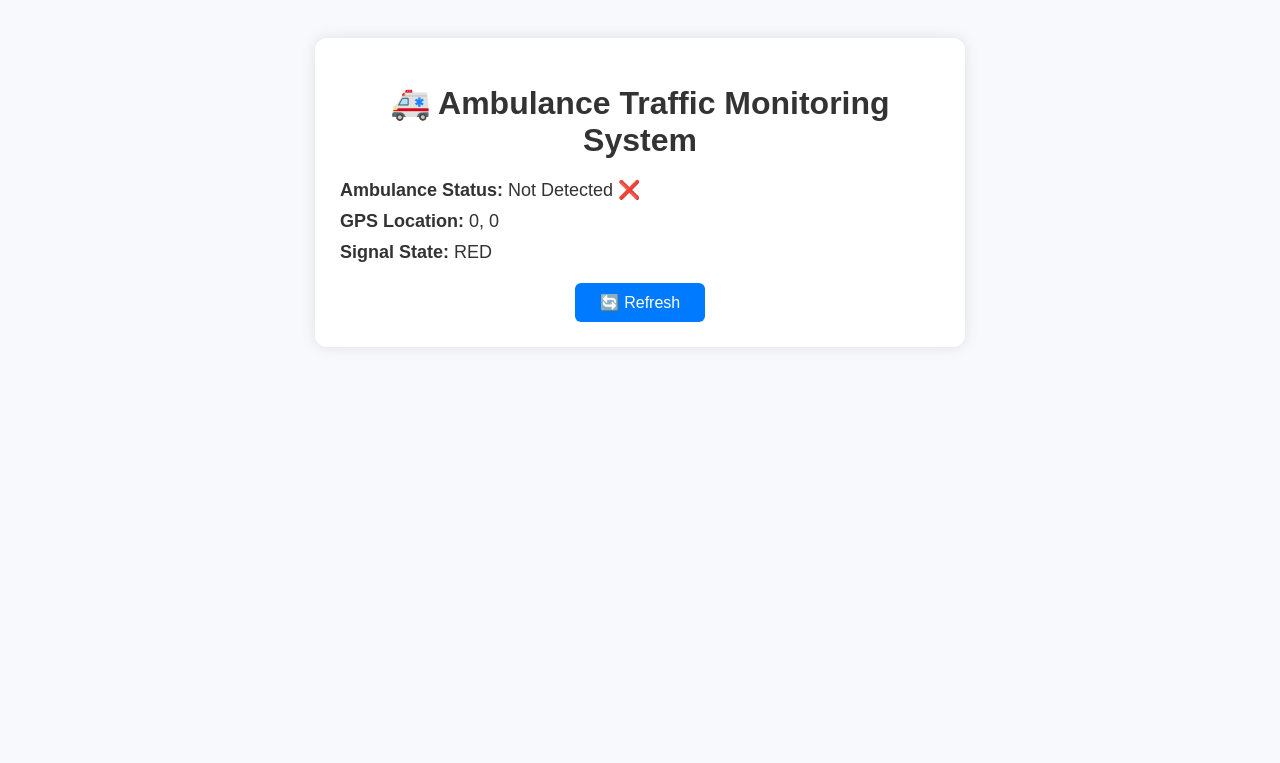
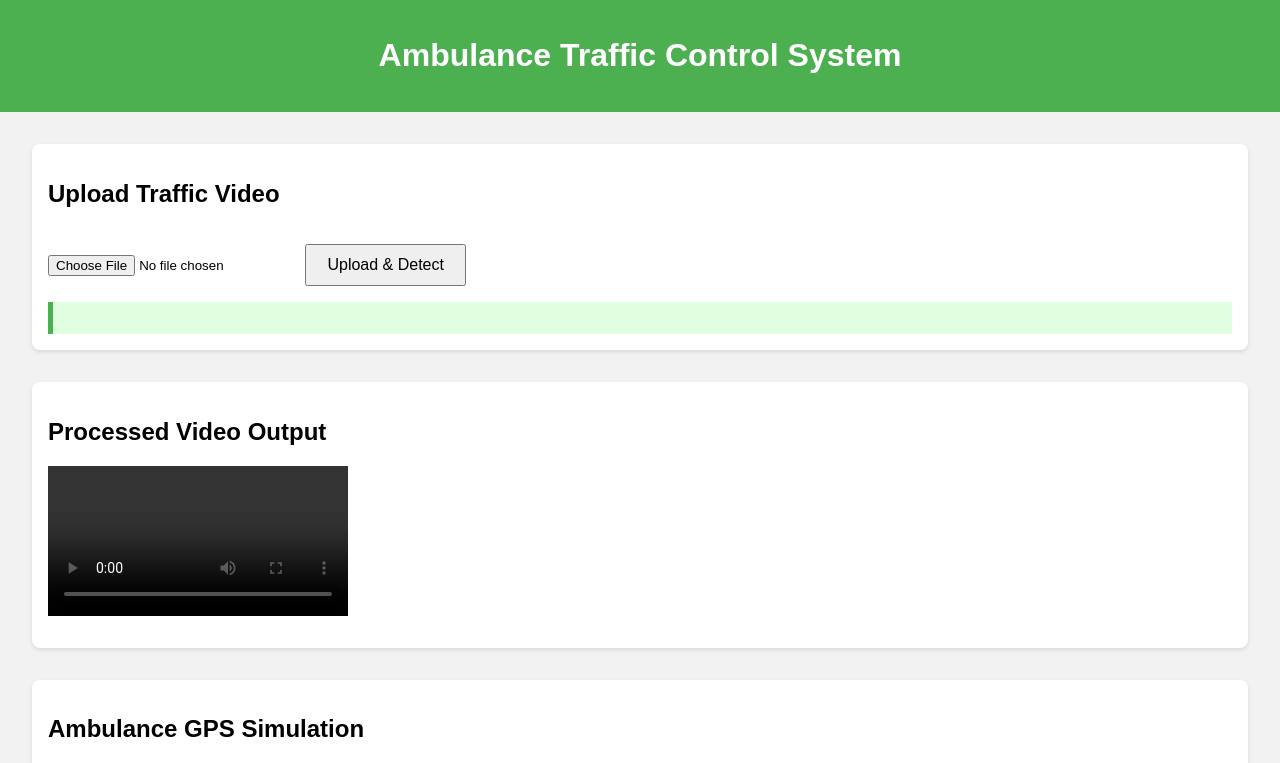
Before and after one commit to CartoonSketch/ATS-Project, a Flask app: page / in a window 1280 px wide. Shown: the top 763 px of the page. Before the commit the page ends 322 px from the top, so only its background shows below. Run offline with Flask 3, Linux system fonts and the light colour scheme.

Commit message:
Update index.html

```diff
--- a/flask_server/templates/index.html
+++ b/flask_server/templates/index.html
@@ -1,40 +1,132 @@
-<!DOCTYPE html>
-<html lang="en">
+
+<!DOCTYPE html><html lang="en">
 <head>
-  <meta charset="UTF-8">
-  <title>Ambulance Traffic System</title>
-  <link rel="stylesheet" href="{{ url_for('static', filename='style.css') }}">
+    <meta charset="UTF-8">
+    <title>Ambulance Traffic Control System</title>
+    <meta name="viewport" content="width=device-width, initial-scale=1.0">
+    <style>
+        body {
+            font-family: Arial, sans-serif;
+            margin: 0;
+            padding: 0;
+            background: #f2f2f2;
+        }
+        header {
+            background-color: #4CAF50;
+            color: white;
+            padding: 1rem;
+            text-align: center;
+        }
+        main {
+            padding: 2rem;
+        }
+        .section {
+            background: white;
+            padding: 1rem;
+            margin-bottom: 2rem;
+            border-radius: 8px;
+            box-shadow: 0 2px 4px rgba(0,0,0,0.1);
+        }
+        button {
+            padding: 10px 20px;
+            font-size: 16px;
+            margin-top: 1rem;
+        }
+        video, iframe {
+            max-width: 100%;
+            height: auto;
+            display: block;
+            margin: 1rem 0;
+        }
+        .status {
+            background: #e0ffe0;
+            padding: 1rem;
+            border-left: 5px solid #4CAF50;
+            margin-top: 1rem;
+            font-family: monospace;
+        }
+        .traffic-light {
+            width: 100px;
+            height: 200px;
+            background: #333;
+            border-radius: 20px;
+            padding: 10px;
+            margin: 1rem auto;
+        }
+        .light {
+            width: 60px;
+            height: 60px;
+            border-radius: 50%;
+            margin: 10px auto;
+            background: grey;
+        }
+        .green { background: green !important; }
+        .red { background: red !important; }
+    </style>
 </head>
 <body>
-  <div class="container">
-    <h1>🚑 Ambulance Traffic Monitoring System</h1>
-
-    <div class="status">
-      <p><strong>Ambulance Status:</strong> <span id="ambulance-status">Loading...</span></p>
-      <p><strong>GPS Location:</strong> <span id="gps-location">Fetching...</span></p>
-      <p><strong>Signal State:</strong> <span id="signal-state">Updating...</span></p>
+    <header>
+        <h1>Ambulance Traffic Control System</h1>
+    </header>
+    <main>
+        <div class="section">
+            <h2>Upload Traffic Video</h2>
+            <form id="upload-form">
+                <input type="file" name="video" accept="video/*" required>
+                <button type="submit">Upload & Detect</button>
+            </form>
+            <div id="status" class="status"></div>
+        </div><div class="section">
+        <h2>Processed Video Output</h2>
+        <video id="output-video" controls hidden></video>
     </div>
 
-    <button onclick="fetchData()">🔄 Refresh</button>
-  </div>
+    <div class="section">
+        <h2>Ambulance GPS Simulation</h2>
+        <iframe id="gps-map" src="https://www.openstreetmap.org/export/embed.html" width="100%" height="400"></iframe>
+    </div>
 
-  <script>
-    async function fetchData() {
-      try {
-        const response = await fetch('/data');
-        const data = await response.json();
+    <div class="section">
+        <h2>Traffic Signal Reaction</h2>
+        <div class="traffic-light">
+            <div class="light" id="signal-red"></div>
+            <div class="light" id="signal-green"></div>
+        </div>
+    </div>
+</main>
 
-        document.getElementById('ambulance-status').textContent = data.ambulance_detected ? 'Detected ✅' : 'Not Detected ❌';
-        document.getElementById('gps-location').textContent = `${data.gps.lat}, ${data.gps.lng}`;
-        document.getElementById('signal-state').textContent = data.signal;
-      } catch (err) {
-        alert('Failed to fetch data.');
-      }
-    }
+<script>
+    const form = document.getElementById('upload-form');
+    const statusDiv = document.getElementById('status');
+    const video = document.getElementById('output-video');
 
-    // Auto-refresh every 5 seconds
-    setInterval(fetchData, 5000);
-    window.onload = fetchData;
-  </script>
+    form.addEventListener('submit', async (e) => {
+        e.preventDefault();
+        statusDiv.textContent = 'Uploading and processing...';
+
+        const formData = new FormData(form);
+
+        const response = await fetch('/predict', {
+            method: 'POST',
+            body: formData
+        });
+
+        if (response.ok) {
+            const data = await response.json();
+            statusDiv.textContent = 'Ambulance detected. Processing complete.';
+
+            // Load processed video (assumes server returns filename)
+            video.src = `/static/${data.processed_video}`;
+            video.hidden = false;
+
+            // Simulate GPS + signal change
+            document.getElementById('signal-green').classList.add('green');
+            document.getElementById('signal-red').classList.remove('red');
+        } else {
+            statusDiv.textContent = 'Error during processing.';
+        }
+    });
+</script>
+
 </body>
 </html>
```
